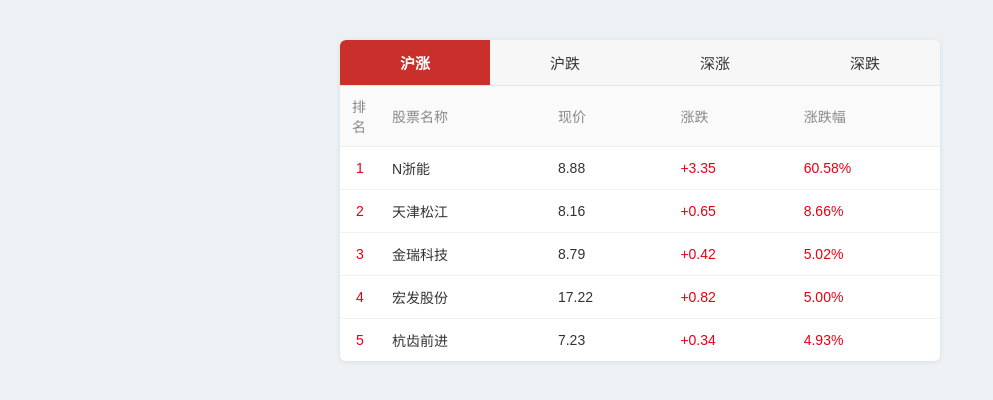
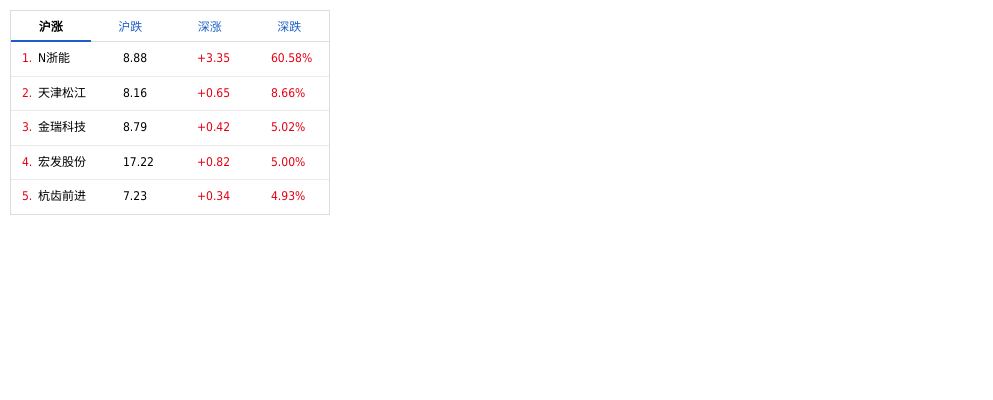
Before and after one commit to PHY123563/phy123, a plain HTML site: page index.html in a window 1280 px wide. Shown: the whole page, without its empty margins (0-993 px from the left). Drawn offline with Linux system fonts and the light colour scheme.

Commit message:
feat: 还原表格对齐布局与字体样式 - 潘贺杨

```diff
--- a/index.html
+++ b/index.html
@@ -14,56 +14,55 @@
         }
 
         body {
-            font-family: "Microsoft YaHei", "PingFang SC", sans-serif;
-            background: #eef1f4;
-            padding: 40px 20px;
+            font-family: Tahoma, "SimSun", "宋体", "Microsoft YaHei", sans-serif;
+            font-size: 12px;
+            font-weight: normal;
+            background: #fff;
+            padding: 0;
+            margin: 10px;
         }
 
-        /* ===== phy_ Tab容器 ===== 作者：潘贺杨 */
+        /* ===== phy_ Tab容器 方角 ===== 作者：潘贺杨 */
         .phy_tab_container {
-            max-width: 600px;
-            margin: 0 auto;
+            width: 320px;
+            margin: 0;
             background: #fff;
-            border-radius: 6px;
-            box-shadow: 0 1px 6px rgba(0, 0, 0, 0.08);
-            overflow: hidden;
+            border: 1px solid #dcdcdc;
         }
 
         /* ===== phy_ Tab导航栏 ===== 作者：潘贺杨 */
         .phy_tab_nav {
             display: flex;
-            background: #f7f7f7;
-            border-bottom: 1px solid #e4e4e4;
+            background: #fff;
+            border-bottom: 1px solid #dcdcdc;
         }
 
         .phy_tab_item {
             flex: 1;
-            padding: 12px 0;
+            padding: 6px 0;
             text-align: center;
             cursor: pointer;
-            font-size: 15px;
-            color: #333;
+            font-size: 12px;
+            color: #1e5ec8;
             user-select: none;
-            position: relative;
-            transition: background-color 0.2s, color 0.2s;
+            transition: color 0.15s;
+            background: transparent;
+            border-bottom: 2px solid transparent;
+            margin-bottom: -1px;
         }
 
-        .phy_tab_item:hover {
-            background: #f0f0f0;
-        }
-
-        /* 选中态：酒红色背景白色文字 —— 作者：潘贺杨 */
+        /* 选中态：黑字加粗 + 底部下划线 —— 作者：潘贺杨 */
         .phy_tab_item.phy_active {
-            background: #c9302c;
-            color: #fff;
-            font-weight: 600;
+            background: #fff;
+            color: #000;
+            font-weight: bold;
+            border-bottom-color: #1e5ec8;
         }
 
         /* ===== phy_ Tab内容面板 ===== 作者：潘贺杨 */
         .phy_tab_panel {
             display: none;
         }
-
         .phy_tab_panel.phy_active {
             display: block;
         }
@@ -72,41 +71,64 @@
         .phy_stock_table {
             width: 100%;
             border-collapse: collapse;
-            font-size: 14px;
+            table-layout: fixed;
+            font-size: 12px;
         }
 
-        .phy_stock_table thead th {
-            background: #fafafa;
-            padding: 10px 12px;
-            text-align: left;
-            font-weight: normal;
-            color: #888;
-            border-bottom: 1px solid #eee;
-        }
+        /* 列宽按原图比例：现价 / 涨跌 / 涨幅三列等距，名称列占余量 */
+        .phy_stock_table col.phy_c_rank   { width: 21px; }
+        .phy_stock_table col.phy_c_name   { }
+        .phy_stock_table col.phy_c_price  { width: 74px; }
+        .phy_stock_table col.phy_c_change { width: 74px; }
+        .phy_stock_table col.phy_c_pct    { width: 64px; }
 
         .phy_stock_table tbody td {
-            padding: 11px 12px;
-            border-bottom: 1px solid #f0f0f0;
-            color: #333;
+            padding: 9px 6px;
+            border-bottom: 1px solid #ebebeb;
+            color: #000;
+            overflow: hidden;
+            white-space: nowrap;
+            line-height: 1.3;
         }
 
         .phy_stock_table tbody tr:last-child td {
             border-bottom: none;
         }
 
-        /* 排名列：红色 —— 作者：潘贺杨 */
+        /* 排名：紧跟名称，红色（与原图一致，序号与名称间隙很小）—— 作者：潘贺杨 */
         .phy_stock_table tbody td.phy_rank_col {
-            width: 40px;
-            text-align: center;
+            text-align: left;
+            padding-left: 11px;
+            padding-right: 0;
             color: #e60012;
         }
 
-        /* 涨：鲜艳正红 —— 作者：潘贺杨 */
+        /* 名称：左对齐 */
+        .phy_stock_table tbody td.phy_name_col {
+            text-align: left;
+        }
+
+        /* 现价：左对齐（原图数字列均左对齐） */
+        .phy_stock_table tbody td.phy_price_col {
+            text-align: left;
+        }
+
+        /* 涨跌：左对齐 */
+        .phy_stock_table tbody td.phy_change_col {
+            text-align: left;
+        }
+
+        /* 涨跌幅：左对齐 */
+        .phy_stock_table tbody td.phy_pct_col {
+            text-align: left;
+        }
+
+        /* 涨：红色 —— 作者：潘贺杨 */
         .phy_stock_table tbody td.phy_up {
             color: #e60012;
         }
 
-        /* 跌：标准股票绿 —— 作者：潘贺杨 */
+        /* 跌：绿色 —— 作者：潘贺杨 */
         .phy_stock_table tbody td.phy_down {
             color: #00a000;
         }
@@ -126,15 +148,19 @@
         <!-- Tab内容：沪涨（默认） 作者：潘贺杨 -->
         <div class="phy_tab_panel phy_active" data-phy-panel="huzhang">
             <table class="phy_stock_table">
-                <thead>
-                    <tr><th>排名</th><th>股票名称</th><th>现价</th><th>涨跌</th><th>涨跌幅</th></tr>
-                </thead>
+                <colgroup>
+                    <col class="phy_c_rank">
+                    <col class="phy_c_name">
+                    <col class="phy_c_price">
+                    <col class="phy_c_change">
+                    <col class="phy_c_pct">
+                </colgroup>
                 <tbody>
-                    <tr><td class="phy_rank_col">1</td><td>N浙能</td><td>8.88</td><td class="phy_up">+3.35</td><td class="phy_up">60.58%</td></tr>
-                    <tr><td class="phy_rank_col">2</td><td>天津松江</td><td>8.16</td><td class="phy_up">+0.65</td><td class="phy_up">8.66%</td></tr>
-                    <tr><td class="phy_rank_col">3</td><td>金瑞科技</td><td>8.79</td><td class="phy_up">+0.42</td><td class="phy_up">5.02%</td></tr>
-                    <tr><td class="phy_rank_col">4</td><td>宏发股份</td><td>17.22</td><td class="phy_up">+0.82</td><td class="phy_up">5.00%</td></tr>
-                    <tr><td class="phy_rank_col">5</td><td>杭齿前进</td><td>7.23</td><td class="phy_up">+0.34</td><td class="phy_up">4.93%</td></tr>
+                    <tr><td class="phy_rank_col">1.</td><td class="phy_name_col">N浙能</td><td class="phy_price_col">8.88</td><td class="phy_change_col phy_up">+3.35</td><td class="phy_pct_col phy_up">60.58%</td></tr>
+                    <tr><td class="phy_rank_col">2.</td><td class="phy_name_col">天津松江</td><td class="phy_price_col">8.16</td><td class="phy_change_col phy_up">+0.65</td><td class="phy_pct_col phy_up">8.66%</td></tr>
+                    <tr><td class="phy_rank_col">3.</td><td class="phy_name_col">金瑞科技</td><td class="phy_price_col">8.79</td><td class="phy_change_col phy_up">+0.42</td><td class="phy_pct_col phy_up">5.02%</td></tr>
+                    <tr><td class="phy_rank_col">4.</td><td class="phy_name_col">宏发股份</td><td class="phy_price_col">17.22</td><td class="phy_change_col phy_up">+0.82</td><td class="phy_pct_col phy_up">5.00%</td></tr>
+                    <tr><td class="phy_rank_col">5.</td><td class="phy_name_col">杭齿前进</td><td class="phy_price_col">7.23</td><td class="phy_change_col phy_up">+0.34</td><td class="phy_pct_col phy_up">4.93%</td></tr>
                 </tbody>
             </table>
         </div>
@@ -142,15 +168,19 @@
         <!-- Tab内容：沪跌 作者：潘贺杨 -->
         <div class="phy_tab_panel" data-phy-panel="hudie">
             <table class="phy_stock_table">
-                <thead>
-                    <tr><th>排名</th><th>股票名称</th><th>现价</th><th>涨跌</th><th>涨跌幅</th></tr>
-                </thead>
+                <colgroup>
+                    <col class="phy_c_rank">
+                    <col class="phy_c_name">
+                    <col class="phy_c_price">
+                    <col class="phy_c_change">
+                    <col class="phy_c_pct">
+                </colgroup>
                 <tbody>
-                    <tr><td class="phy_rank_col">1</td><td>华电国际</td><td>3.42</td><td class="phy_down">-0.38</td><td class="phy_down">-10.00%</td></tr>
-                    <tr><td class="phy_rank_col">2</td><td>光大证券</td><td>8.55</td><td class="phy_down">-0.85</td><td class="phy_down">-9.04%</td></tr>
-                    <tr><td class="phy_rank_col">3</td><td>中国太保</td><td>28.10</td><td class="phy_down">-2.30</td><td class="phy_down">-7.57%</td></tr>
-                    <tr><td class="phy_rank_col">4</td><td>中煤能源</td><td>9.85</td><td class="phy_down">-0.75</td><td class="phy_down">-7.08%</td></tr>
-                    <tr><td class="phy_rank_col">5</td><td>东方航空</td><td>4.28</td><td class="phy_down">-0.32</td><td class="phy_down">-6.96%</td></tr>
+                    <tr><td class="phy_rank_col">1.</td><td class="phy_name_col">华电国际</td><td class="phy_price_col">3.42</td><td class="phy_change_col phy_down">-0.38</td><td class="phy_pct_col phy_down">-10.00%</td></tr>
+                    <tr><td class="phy_rank_col">2.</td><td class="phy_name_col">光大证券</td><td class="phy_price_col">8.55</td><td class="phy_change_col phy_down">-0.85</td><td class="phy_pct_col phy_down">-9.04%</td></tr>
+                    <tr><td class="phy_rank_col">3.</td><td class="phy_name_col">中国太保</td><td class="phy_price_col">28.10</td><td class="phy_change_col phy_down">-2.30</td><td class="phy_pct_col phy_down">-7.57%</td></tr>
+                    <tr><td class="phy_rank_col">4.</td><td class="phy_name_col">中煤能源</td><td class="phy_price_col">9.85</td><td class="phy_change_col phy_down">-0.75</td><td class="phy_pct_col phy_down">-7.08%</td></tr>
+                    <tr><td class="phy_rank_col">5.</td><td class="phy_name_col">东方航空</td><td class="phy_price_col">4.28</td><td class="phy_change_col phy_down">-0.32</td><td class="phy_pct_col phy_down">-6.96%</td></tr>
                 </tbody>
             </table>
         </div>
@@ -158,15 +188,19 @@
         <!-- Tab内容：深涨 作者：潘贺杨 -->
         <div class="phy_tab_panel" data-phy-panel="shenzhang">
             <table class="phy_stock_table">
-                <thead>
-                    <tr><th>排名</th><th>股票名称</th><th>现价</th><th>涨跌</th><th>涨跌幅</th></tr>
-                </thead>
+                <colgroup>
+                    <col class="phy_c_rank">
+                    <col class="phy_c_name">
+                    <col class="phy_c_price">
+                    <col class="phy_c_change">
+                    <col class="phy_c_pct">
+                </colgroup>
                 <tbody>
-                    <tr><td class="phy_rank_col">1</td><td>天顺风能</td><td>10.52</td><td class="phy_up">+0.96</td><td class="phy_up">10.04%</td></tr>
-                    <tr><td class="phy_rank_col">2</td><td>兴源过滤</td><td>16.02</td><td class="phy_up">+1.46</td><td class="phy_up">10.03%</td></tr>
-                    <tr><td class="phy_rank_col">3</td><td>北京君正</td><td>36.92</td><td class="phy_up">+3.36</td><td class="phy_up">10.01%</td></tr>
-                    <tr><td class="phy_rank_col">4</td><td>美盛文化</td><td>32.87</td><td class="phy_up">+2.99</td><td class="phy_up">10.01%</td></tr>
-                    <tr><td class="phy_rank_col">5</td><td>骅威股份</td><td>15.16</td><td class="phy_up">+1.38</td><td class="phy_up">10.01%</td></tr>
+                    <tr><td class="phy_rank_col">1.</td><td class="phy_name_col">天顺风能</td><td class="phy_price_col">10.52</td><td class="phy_change_col phy_up">+0.96</td><td class="phy_pct_col phy_up">10.04%</td></tr>
+                    <tr><td class="phy_rank_col">2.</td><td class="phy_name_col">兴源过滤</td><td class="phy_price_col">16.02</td><td class="phy_change_col phy_up">+1.46</td><td class="phy_pct_col phy_up">10.03%</td></tr>
+                    <tr><td class="phy_rank_col">3.</td><td class="phy_name_col">北京君正</td><td class="phy_price_col">36.92</td><td class="phy_change_col phy_up">+3.36</td><td class="phy_pct_col phy_up">10.01%</td></tr>
+                    <tr><td class="phy_rank_col">4.</td><td class="phy_name_col">美盛文化</td><td class="phy_price_col">32.87</td><td class="phy_change_col phy_up">+2.99</td><td class="phy_pct_col phy_up">10.01%</td></tr>
+                    <tr><td class="phy_rank_col">5.</td><td class="phy_name_col">骅威股份</td><td class="phy_price_col">15.16</td><td class="phy_change_col phy_up">+1.38</td><td class="phy_pct_col phy_up">10.01%</td></tr>
                 </tbody>
             </table>
         </div>
@@ -174,15 +208,19 @@
         <!-- Tab内容：深跌 作者：潘贺杨 -->
         <div class="phy_tab_panel" data-phy-panel="shendie">
             <table class="phy_stock_table">
-                <thead>
-                    <tr><th>排名</th><th>股票名称</th><th>现价</th><th>涨跌</th><th>涨跌幅</th></tr>
-                </thead>
+                <colgroup>
+                    <col class="phy_c_rank">
+                    <col class="phy_c_name">
+                    <col class="phy_c_price">
+                    <col class="phy_c_change">
+                    <col class="phy_c_pct">
+                </colgroup>
                 <tbody>
-                    <tr><td class="phy_rank_col">1</td><td>中信国安</td><td>3.87</td><td class="phy_down">-0.43</td><td class="phy_down">-10.07%</td></tr>
-                    <tr><td class="phy_rank_col">2</td><td>长安汽车</td><td>12.30</td><td class="phy_down">-1.25</td><td class="phy_down">-9.26%</td></tr>
-                    <tr><td class="phy_rank_col">3</td><td>格力电器</td><td>35.60</td><td class="phy_down">-3.20</td><td class="phy_down">-8.21%</td></tr>
-                    <tr><td class="phy_rank_col">4</td><td>五粮液</td><td>128.50</td><td class="phy_down">-11.50</td><td class="phy_down">-8.21%</td></tr>
-                    <tr><td class="phy_rank_col">5</td><td>云南白药</td><td>52.80</td><td class="phy_down">-4.20</td><td class="phy_down">-7.37%</td></tr>
+                    <tr><td class="phy_rank_col">1.</td><td class="phy_name_col">中信国安</td><td class="phy_price_col">3.87</td><td class="phy_change_col phy_down">-0.43</td><td class="phy_pct_col phy_down">-10.07%</td></tr>
+                    <tr><td class="phy_rank_col">2.</td><td class="phy_name_col">长安汽车</td><td class="phy_price_col">12.30</td><td class="phy_change_col phy_down">-1.25</td><td class="phy_pct_col phy_down">-9.26%</td></tr>
+                    <tr><td class="phy_rank_col">3.</td><td class="phy_name_col">格力电器</td><td class="phy_price_col">35.60</td><td class="phy_change_col phy_down">-3.20</td><td class="phy_pct_col phy_down">-8.21%</td></tr>
+                    <tr><td class="phy_rank_col">4.</td><td class="phy_name_col">五粮液</td><td class="phy_price_col">128.50</td><td class="phy_change_col phy_down">-11.50</td><td class="phy_pct_col phy_down">-8.21%</td></tr>
+                    <tr><td class="phy_rank_col">5.</td><td class="phy_name_col">云南白药</td><td class="phy_price_col">52.80</td><td class="phy_change_col phy_down">-4.20</td><td class="phy_pct_col phy_down">-7.37%</td></tr>
                 </tbody>
             </table>
         </div>
```
Also changed, not shown: 1 other file.
